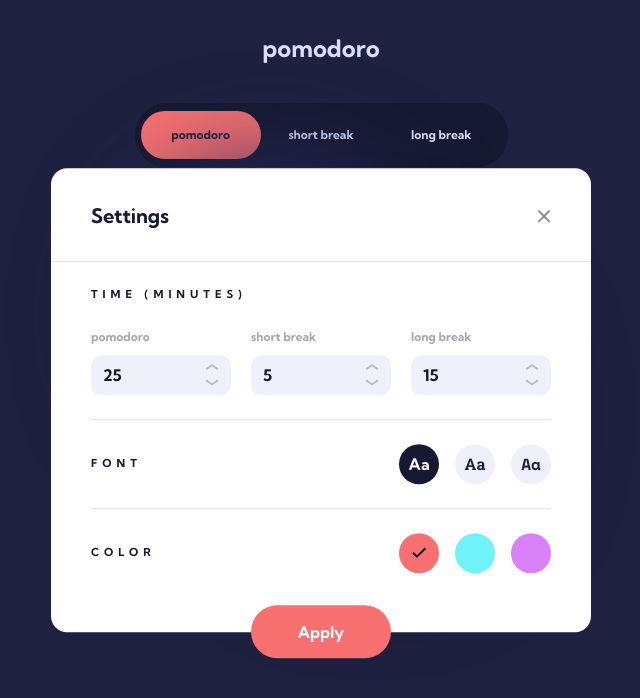
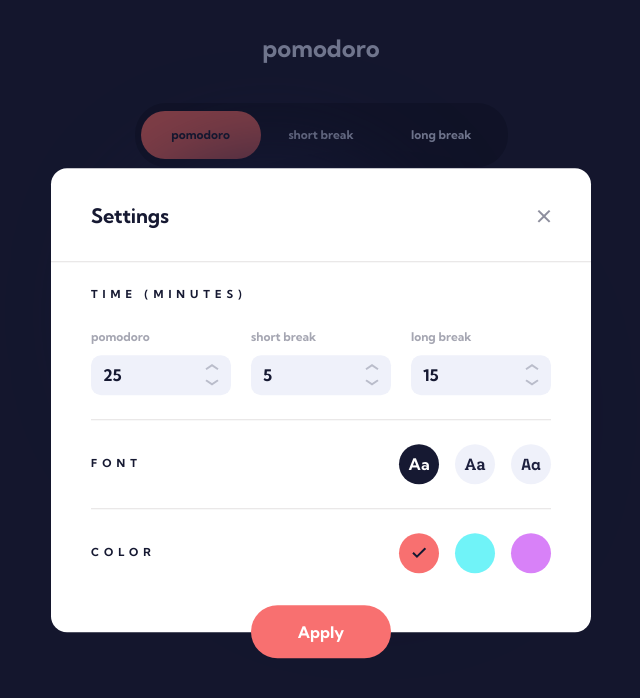
Before and after one commit to David-Henery4/Pomodoro-App, a React (Create React App) app: page / in a window 1280 px wide. Both pictures are taken after a click on the element 640 px from the left and 608 px from the top of the page. Shown: the top 698 px of the page, without its empty margins (319-959 px from the left). Built offline with nearby package versions, Linux system fonts and the light colour scheme.

Commit message:
added-overlay

```diff
--- a/src/App.js
+++ b/src/App.js
@@ -1,6 +1,6 @@
 import { useState } from "react";
 import { useGlobalContext } from "./hooks/Context";
-import {StateSelection, Timer, SettingsBtn, SettingsModal} from "./components"
+import {StateSelection, Timer, SettingsBtn, SettingsModal, Overlay} from "./components"
 
 function App() {
   const {activeFont, handleApplyChanges} = useGlobalContext()
@@ -9,6 +9,7 @@ function App() {
   //
   return (
     <div className={`App font-${activeFont} font-bold text-darkGrey w-full h-screen bg-lighterBlue`}>
+      <Overlay isSettingsModalOpen={isSettingsModalOpen} setIsSettingsModalOpen={setIsSettingsModalOpen}/>
       <SettingsModal isSettingsModalOpen={isSettingsModalOpen} setIsSettingsModalOpen={setIsSettingsModalOpen}/>
       <main className="w-full flex flex-col items-center pt-8 gap-[39px]">
         <h1 className="text-2xl">pomodoro</h1>
--- /dev/null
+++ b/src/components/Overlay.js
@@ -0,0 +1,16 @@
+import React from 'react'
+
+const Overlay = ({ isSettingsModalOpen, setIsSettingsModalOpen }) => {
+  return (
+    <div
+      className={`${
+        isSettingsModalOpen ? "block" : "hidden"
+      } absolute left-0 top-0 w-full h-full bg-overlayColor/50`}
+      onClick={() => {
+        setIsSettingsModalOpen(false)
+      }}
+    ></div>
+  );
+};
+
+export default Overlay
--- a/src/components/index.js
+++ b/src/components/index.js
@@ -2,10 +2,12 @@ import StateSelection from "./StateSelection";
 import Timer from "./Timer";
 import SettingsBtn from "./SettingsBtn";
 import SettingsModal from "./SettingsModal";
+import Overlay from "./Overlay";
 
 export {
   StateSelection,
   Timer,
   SettingsBtn,
   SettingsModal,
+  Overlay
 }
--- a/tailwind.config.js
+++ b/tailwind.config.js
@@ -15,6 +15,7 @@ module.exports = {
       lineGrey: "#E3E1E1",
       timerBaseColourOne: "#2E325A",
       timerBaseColourTwo: "#0E112A",
+      overlayColor: "#0A0C1C",
     },
     fontFamily: {
       kumbh: "Kumbh Sans, sans-serif",
```
